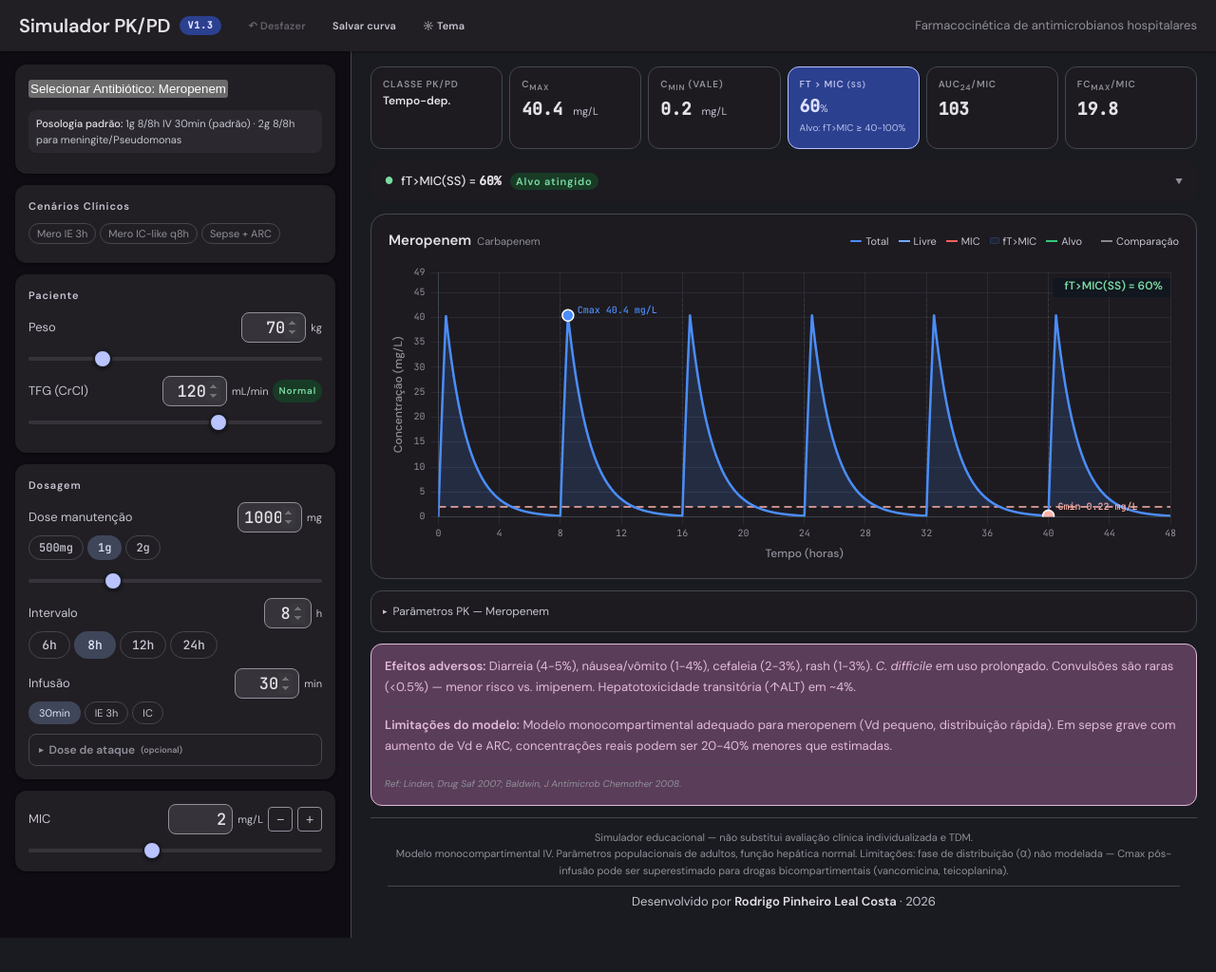
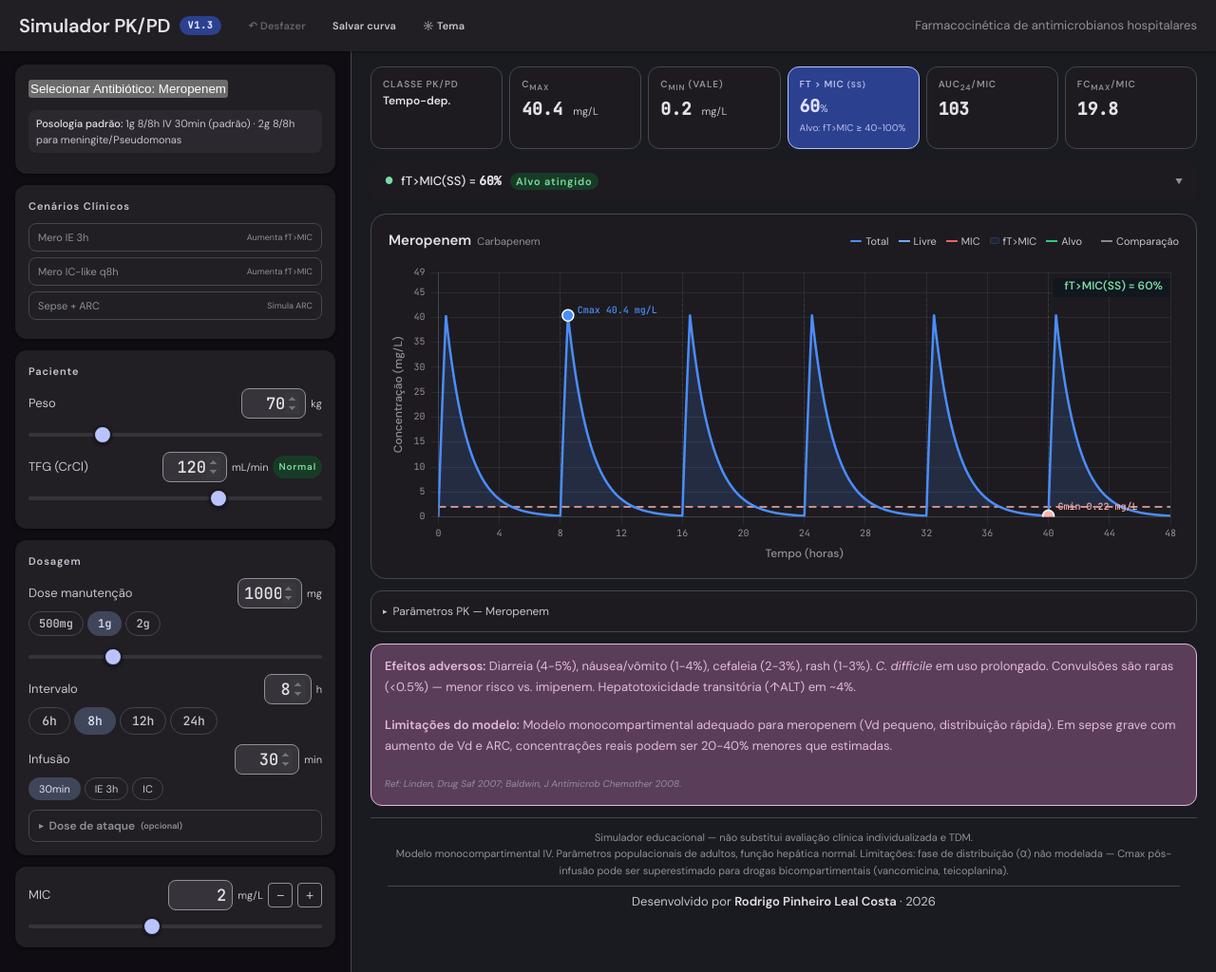
Before and after one commit to RodrigoPLCosta/PKPD_simulator, a website built with Vite: page index.html in a window 1280 px wide. Shown: the whole page at 95% size. Before the commit the page ends 988 px from the top, so only its background shows below. Built offline with nearby package versions, Linux system fonts and the light colour scheme.

Commit message:
Clarify clinical scenario presets

```diff
--- a/src/styles/controls.css
+++ b/src/styles/controls.css
@@ -78,10 +78,12 @@ input[type=range]::-moz-range-track{height:4px;border-radius:2px;background:var(
 .mgkg-badge{font-family:'JetBrains Mono',monospace;font-size:9px;color:var(--tx3);margin-left:auto;white-space:nowrap}
 
 /* SCENARIOS */
-.sc-row{display:flex;gap:4px;flex-wrap:wrap;margin-bottom:6px}
-.sc-btn{padding:3px 8px;border:1px solid var(--bd);border-radius:999px;background:transparent;color:var(--tx3);font-family:var(--md-sys-typescale-label-medium-font);font-size:var(--md-sys-typescale-label-medium-size);cursor:pointer;transition:all .15s}
+.sc-row{display:grid;grid-template-columns:1fr;gap:6px;margin-bottom:6px}
+.sc-btn{padding:7px 9px;border:1px solid var(--bd);border-radius:var(--shape-sm);background:transparent;color:var(--tx3);font-family:var(--md-sys-typescale-label-medium-font);font-size:var(--md-sys-typescale-label-medium-size);cursor:pointer;transition:all .15s;text-align:left;display:flex;align-items:center;justify-content:space-between;gap:8px}
+.sc-btn::after{content:attr(data-impact);font-size:9px;color:var(--tx3);white-space:nowrap;font-weight:400}
 .sc-btn:hover{border-color:var(--ac);color:var(--tx);background:var(--bg4)}
 .sc-btn.active{background:var(--md-sys-color-secondary-container);border-color:transparent;color:var(--md-sys-color-on-secondary-container)}
+.sc-btn.active::after{color:var(--md-sys-color-on-secondary-container)}
 
 /* ═══ MOBILE DRAWER ═══ */
 .sb-overlay{display:none}
@@ -127,7 +129,8 @@ input[type=range]::-moz-range-track{height:4px;border-radius:2px;background:var(
   .clg{font-size:9px;gap:6px}
   .ct{gap:3px}
   .ct button{font-size:9px;padding:3px 7px}
-  .sc-btn{font-size:9px;padding:2px 6px}
+  .sc-btn{font-size:10px;padding:6px 8px}
+  .sc-btn::after{font-size:8px}
   .cr{margin-bottom:8px}
   .ch{gap:3px}
   .cl{font-size:11px}
--- a/src/ui/controls.js
+++ b/src/ui/controls.js
@@ -259,6 +259,15 @@ function updateDrugFilter() {
   });
 }
 
+function scenarioImpactText(scenario) {
+  if (scenario.p.gfr && scenario.p.gfr >= 150) return 'Simula ARC';
+  if (scenario.p.inf && scenario.p.inf >= 180) return 'Aumenta fT>MIC';
+  if (scenario.p.ld || scenario.p.ldc) return 'Dose de ataque';
+  if (scenario.p.int && scenario.p.int >= 24) return 'Intervalo longo';
+  if (scenario.p.dose) return 'Dose otimizada';
+  return 'Preset clínico';
+}
+
 // ─── Shared chart reference ───
 const chartRef = { chart: null };
 export function getChartRef() { return chartRef; }
@@ -398,7 +407,10 @@ export function initControls() {
   // Scenarios
   SCENARIOS.forEach(function (s) {
     const b = document.createElement('button');
-    b.className = 'sc-btn'; b.textContent = s.l; b.title = s.desc; b.dataset.drug = s.d;
+    b.className = 'sc-btn';
+    b.textContent = s.l;
+    b.dataset.impact = scenarioImpactText(s);
+    b.title = s.desc; b.dataset.drug = s.d;
     b.addEventListener('click', function () {
       if (!_restoringUndo) pushUndo();
       const currentState = getCurrentUIState();
```
